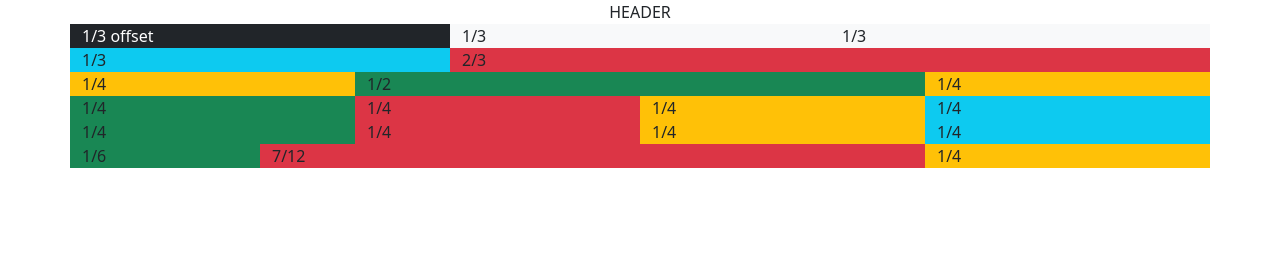
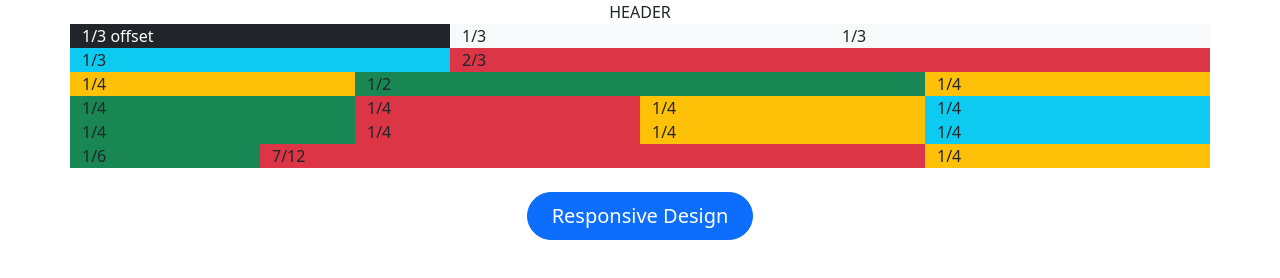
Before and after one commit to sjuliaan/redescaf, a plain HTML site: page scaffolding.html in a window 1280 px wide. Drawn offline with nearby package versions, Linux system fonts and the light colour scheme.

Commit message:
Update scaffolding.html

```diff
--- a/scaffolding.html
+++ b/scaffolding.html
@@ -74,6 +74,12 @@
             </footer>
         </div>
 
+   <div class="text-center my-4">
+    <a href="index.html" class="btn btn-primary btn-lg px-4 py-2" style="border-radius: 50px; font-weight: 500;">
+      Responsive Design
+    </a>
+  </div>
+
   <script src="https://cdn.jsdelivr.net/npm/bootstrap@5.3.5/dist/js/bootstrap.bundle.min.js" integrity="sha384-k6d4wzSIapyDyv1kpU366/PK5hCdSbCRGRCMv+eplOQJWyd1fbcAu9OCUj5zNLiq" crossorigin="anonymous"></script>
 
 </body>
```
